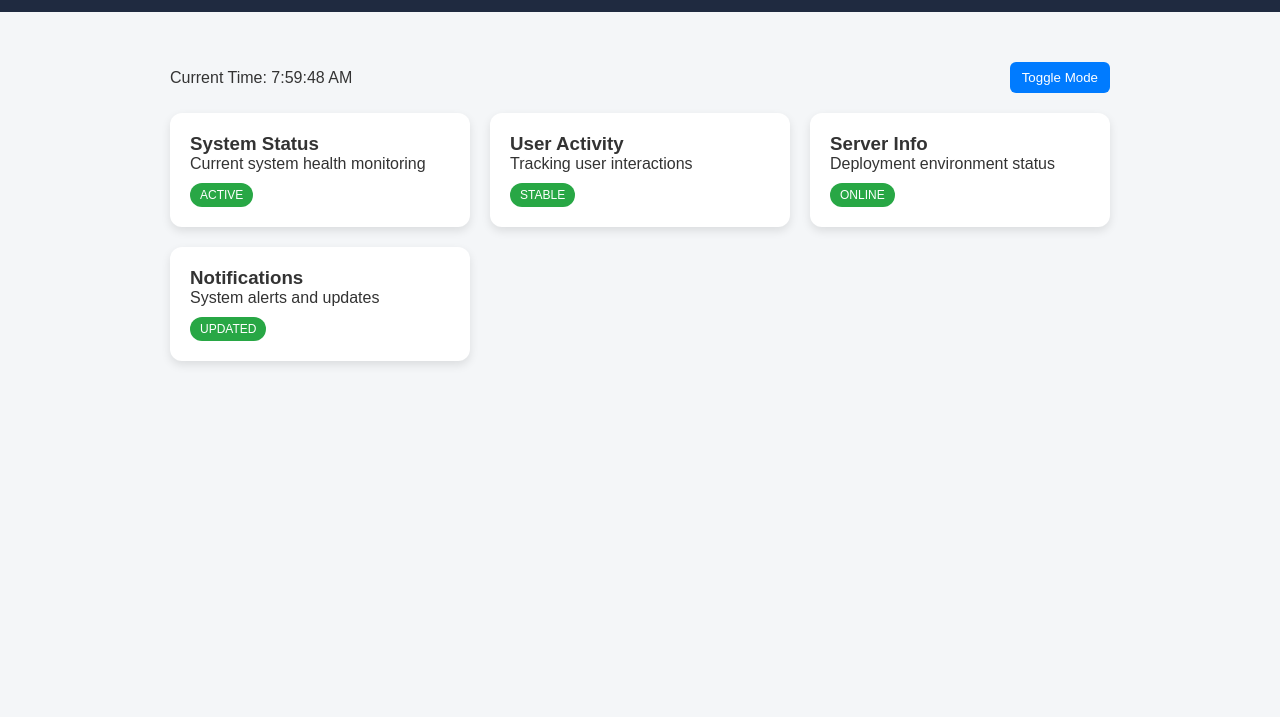
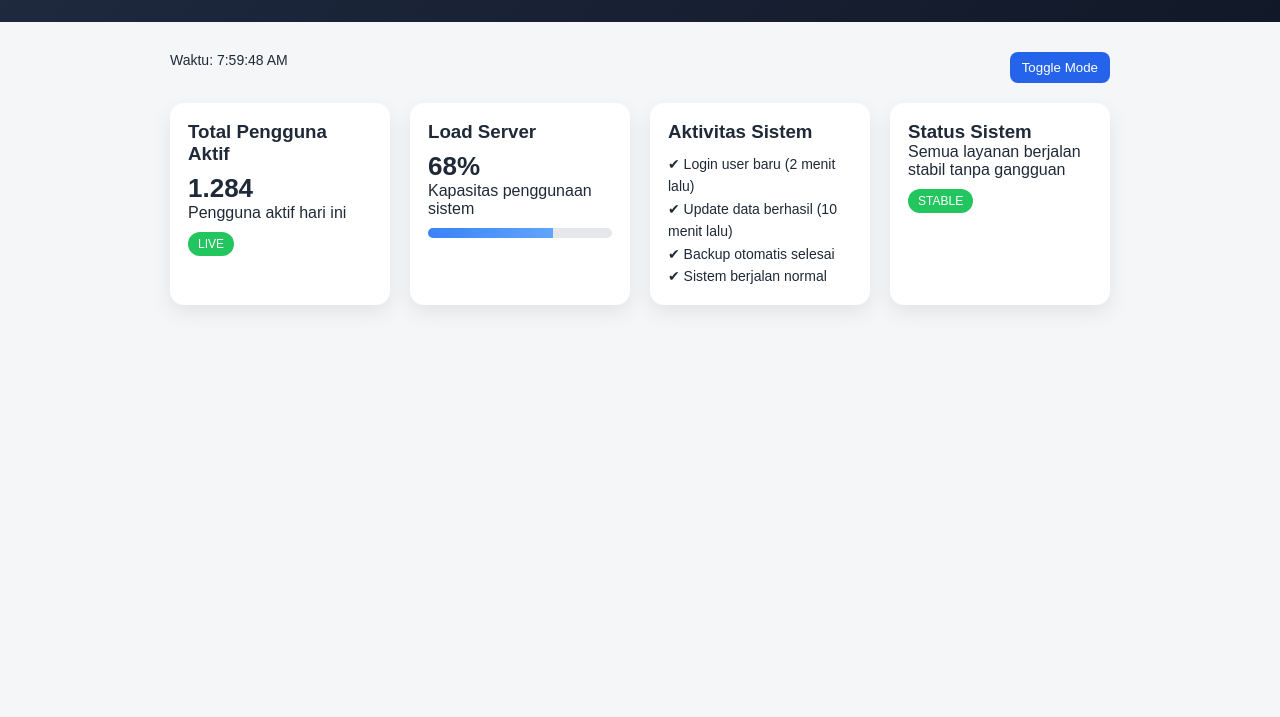
Before and after one commit to gustivirdila22-rgb/infra-dinsos, a plain HTML site: page index.html in a window 1280 px wide. Shown: the part 83-800 px from the top of the page. Drawn offline with Linux system fonts and the light colour scheme.

Commit message:
ui dashboard system

```diff
--- a/index.html
+++ b/index.html
@@ -10,75 +10,124 @@
   padding: 0;
   box-sizing: border-box;
   font-family: Arial;
+  transition: 0.3s;
 }
 
 body {
   background: #f4f6f8;
-  color: #333;
+  color: #1f2937;
 }
 
+/* HEADER */
 header {
-  background: #1f2a40;
+  background: linear-gradient(135deg, #1f2a40, #111827);
   color: white;
-  padding: 20px;
+  padding: 25px;
   text-align: center;
 }
 
+/* CONTAINER */
 .container {
-  padding: 30px;
   max-width: 1000px;
   margin: auto;
+  padding: 30px;
 }
 
+/* TOPBAR */
 .topbar {
   display: flex;
   justify-content: space-between;
-  align-items: center;
-  margin-top: 20px;
+  margin-bottom: 20px;
+  font-size: 14px;
 }
 
+/* BUTTON */
 button {
   padding: 8px 12px;
   border: none;
-  border-radius: 6px;
+  border-radius: 8px;
+  background: #2563eb;
+  color: white;
   cursor: pointer;
-  background: #007bff;
-  color: white;
 }
 
+/* GRID */
 .grid {
   display: grid;
-  grid-template-columns: repeat(auto-fit, minmax(250px, 1fr));
+  grid-template-columns: repeat(auto-fit, minmax(220px, 1fr));
   gap: 20px;
-  margin-top: 20px;
 }
 
+/* CARD */
 .card {
   background: white;
-  padding: 20px;
-  border-radius: 12px;
-  box-shadow: 0 4px 10px rgba(0,0,0,0.1);
+  padding: 18px;
+  border-radius: 14px;
+  box-shadow: 0 8px 20px rgba(0,0,0,0.08);
 }
 
+/* BIG NUMBER */
+.big {
+  font-size: 26px;
+  font-weight: bold;
+  margin-top: 8px;
+}
+
+/* BADGE */
 .badge {
   display: inline-block;
   margin-top: 10px;
   padding: 5px 10px;
-  border-radius: 20px;
-  background: #28a745;
+  border-radius: 999px;
+  background: #22c55e;
   color: white;
   font-size: 12px;
 }
 
-/* DARK MODE */
+/* ACTIVITY */
+.activity {
+  margin-top: 10px;
+  font-size: 14px;
+  line-height: 1.6;
+}
+
+/* PROGRESS */
+.progress {
+  width: 100%;
+  height: 10px;
+  background: #e5e7eb;
+  border-radius: 20px;
+  margin-top: 10px;
+  overflow: hidden;
+}
+
+.progress-bar {
+  width: 68%;
+  height: 100%;
+  background: linear-gradient(90deg, #3b82f6, #60a5fa);
+}
+
+/* DARK MODE FIX */
 .dark {
-  background: #121826;
+  background: #0f172a;
+  color: #e5e7eb;
+}
+
+.dark header {
+  background: #0b1220;
+}
+
+.dark .card {
+  background: #1e293b;
   color: white;
 }
 
-.dark .card {
-  background: #1f2a40;
-  color: white;
+.dark .activity {
+  color: #cbd5e1;
+}
+
+.dark .progress {
+  background: #334155;
 }
 </style>
 </head>
@@ -87,40 +136,48 @@ button {
 
 <header>
   <h1>Smart System Dashboard</h1>
-  <p>Monitoring & Information Panel</p>
+  <p>System Monitoring & Analytics Overview</p>
 </header>
 
 <div class="container">
 
   <div class="topbar">
-    <p id="time">Loading...</p>
+    <div id="time">Loading time...</div>
     <button onclick="toggleDark()">Toggle Mode</button>
   </div>
 
   <div class="grid">
 
     <div class="card">
-      <h3>System Status</h3>
-      <p>Current system health monitoring</p>
-      <div class="badge">ACTIVE</div>
+      <h3>Total Pengguna Aktif</h3>
+      <div class="big">1.284</div>
+      <p>Pengguna aktif hari ini</p>
+      <span class="badge">LIVE</span>
     </div>
 
     <div class="card">
-      <h3>User Activity</h3>
-      <p>Tracking user interactions</p>
-      <div class="badge">STABLE</div>
+      <h3>Load Server</h3>
+      <div class="big">68%</div>
+      <p>Kapasitas penggunaan sistem</p>
+      <div class="progress">
+        <div class="progress-bar"></div>
+      </div>
     </div>
 
     <div class="card">
-      <h3>Server Info</h3>
-      <p>Deployment environment status</p>
-      <div class="badge">ONLINE</div>
+      <h3>Aktivitas Sistem</h3>
+      <div class="activity">
+        ✔ Login user baru (2 menit lalu)<br>
+        ✔ Update data berhasil (10 menit lalu)<br>
+        ✔ Backup otomatis selesai<br>
+        ✔ Sistem berjalan normal
+      </div>
     </div>
 
     <div class="card">
-      <h3>Notifications</h3>
-      <p>System alerts and updates</p>
-      <div class="badge">UPDATED</div>
+      <h3>Status Sistem</h3>
+      <p>Semua layanan berjalan stabil tanpa gangguan</p>
+      <span class="badge">STABLE</span>
     </div>
 
   </div>
@@ -131,7 +188,7 @@ button {
 function updateTime(){
   const now = new Date();
   document.getElementById("time").innerText =
-    "Current Time: " + now.toLocaleTimeString();
+    "Waktu: " + now.toLocaleTimeString();
 }
 setInterval(updateTime, 1000);
 updateTime();
```
Also changed, not shown: node-version/server.js (+46 -32 lines).
